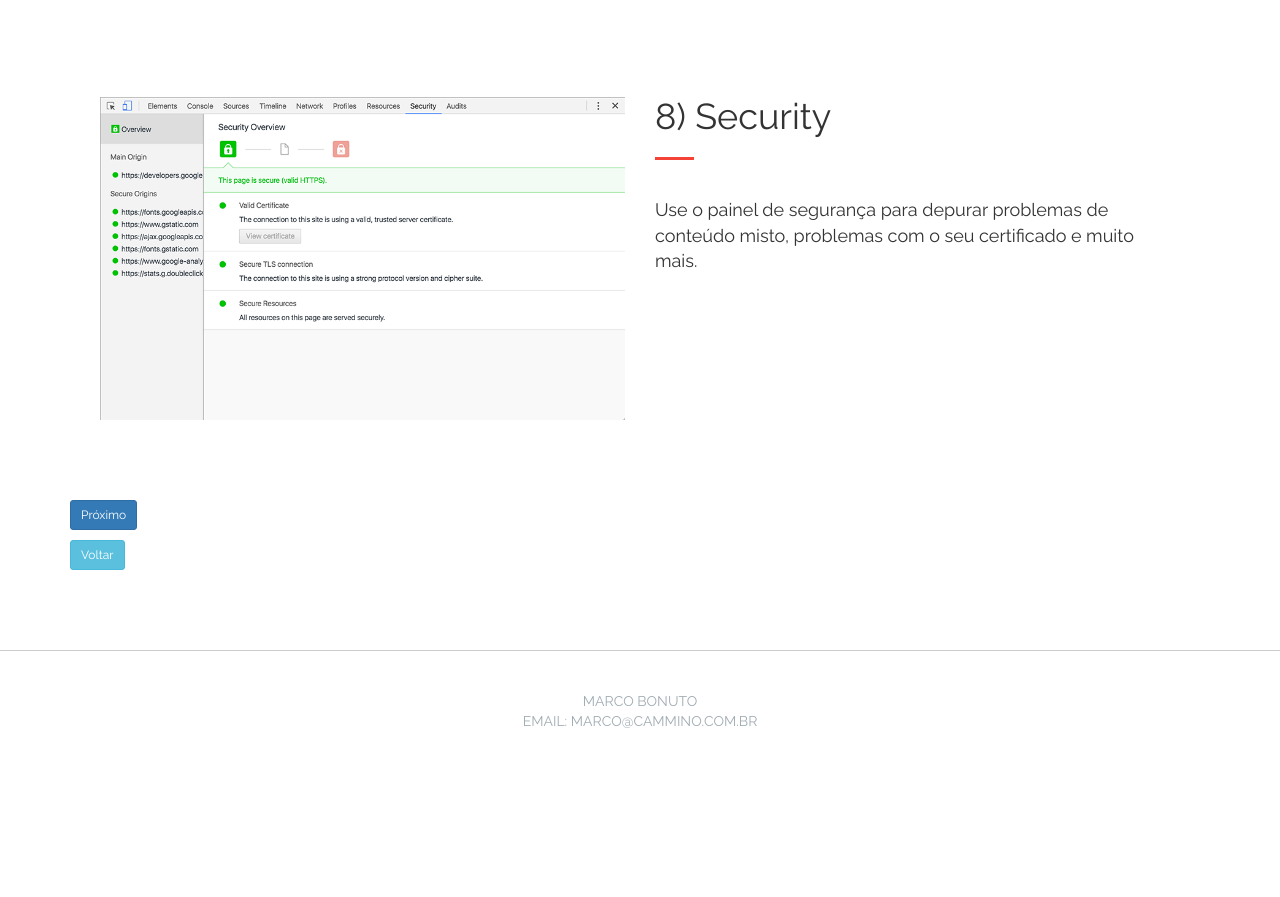
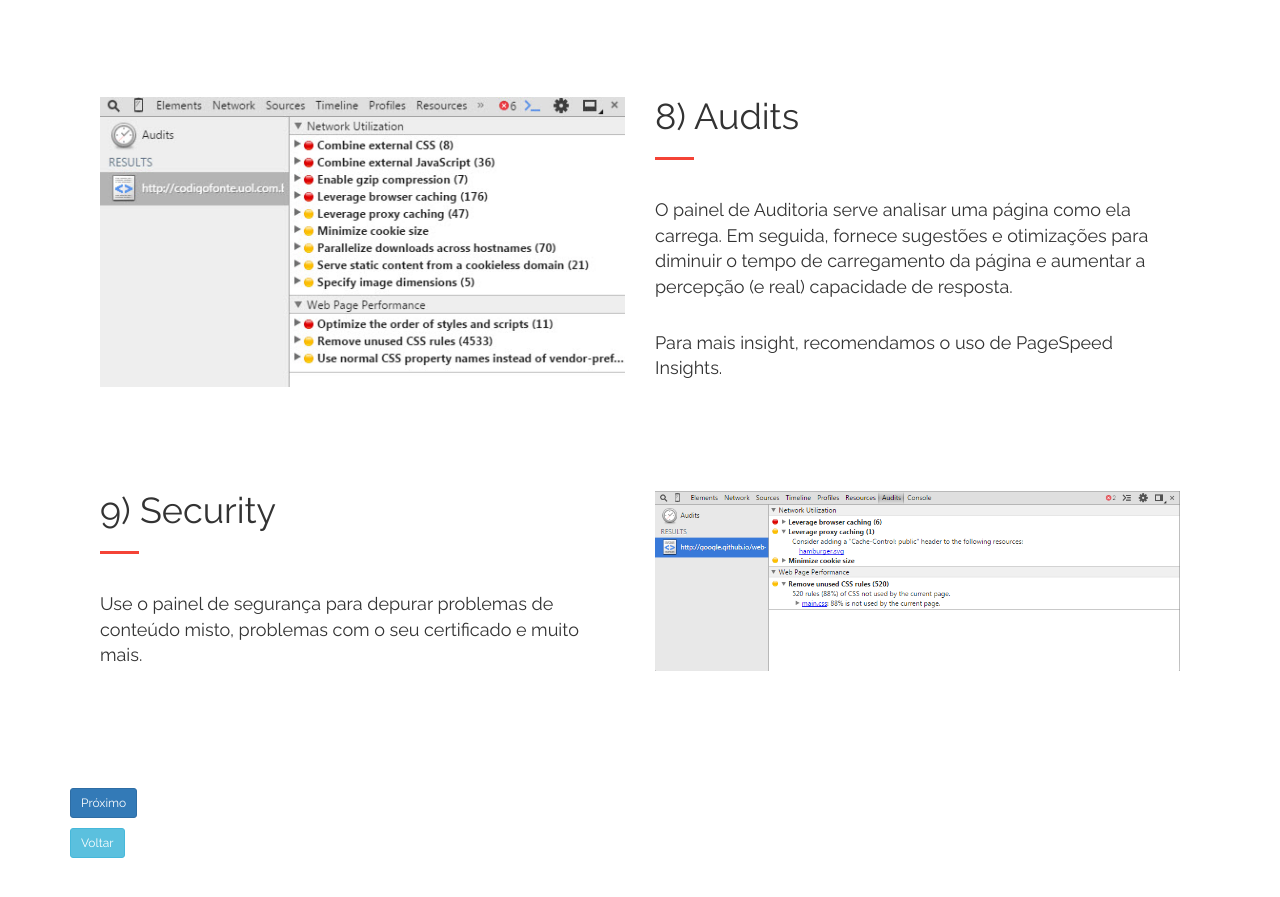
Before and after one commit to marcobonuto/ws, a plain HTML site: page elements.html in a window 1280 px wide. Shown: the part 3506-4403 px from the top of the page. Before the commit the page ends 4267 px from the top, so only its background shows below. Drawn offline with nearby package versions, Linux system fonts and the light colour scheme.

Commit message:
Adiciona aba audits

```diff
--- a/elements.html
+++ b/elements.html
@@ -109,12 +109,22 @@
 			</div>
 			<div class="container-wrapper col-lg-12">
 				<div class="col-lg-6">
-					<img src="images/security.png" alt="">
+					<img src="images/audits.jpg" alt="">
 				</div>
 				<div class="col-lg-6">
-					<h1>8) Security</h1>
+					<h1>8) Audits</h1>
+					<p>O painel de Auditoria serve analisar uma página como ela carrega. Em seguida, fornece sugestões e otimizações para diminuir o tempo de carregamento da página e aumentar a percepção (e real) capacidade de resposta.</p><br>
+					<p>Para mais insight, recomendamos o uso de PageSpeed Insights.</p>
+				</div>
+			</div>
+			<div class="container-wrapper col-lg-12">
+				<div class="col-lg-6">
+					<h1>9) Security</h1>
 					<p>Use o painel de segurança para depurar problemas de conteúdo misto, problemas com o seu certificado e muito mais.</p><br>
 					<p></p>
+				</div>
+				<div class="col-lg-6">
+					<img src="images/audits.png" alt="">
 				</div>
 			</div>
 			<a href="extensions.html"><button type="button" class="p-bottom btn btn-primary btn-sm">Próximo</button></a><br>
```
Also changed, not shown: http.html (+2 -0 lines), images/audits.jpg (added), images/audits.png (added), 1 other file.
